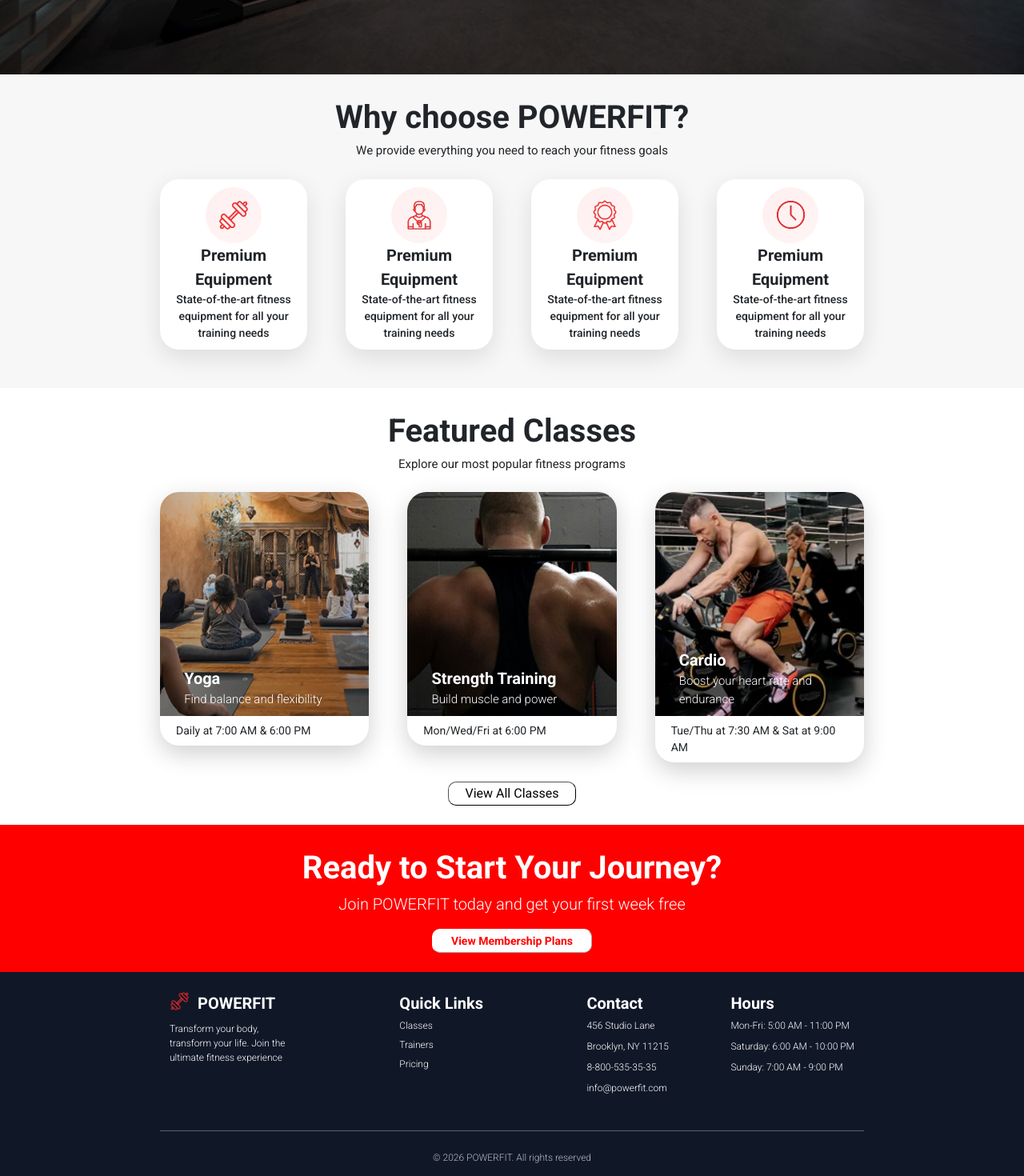
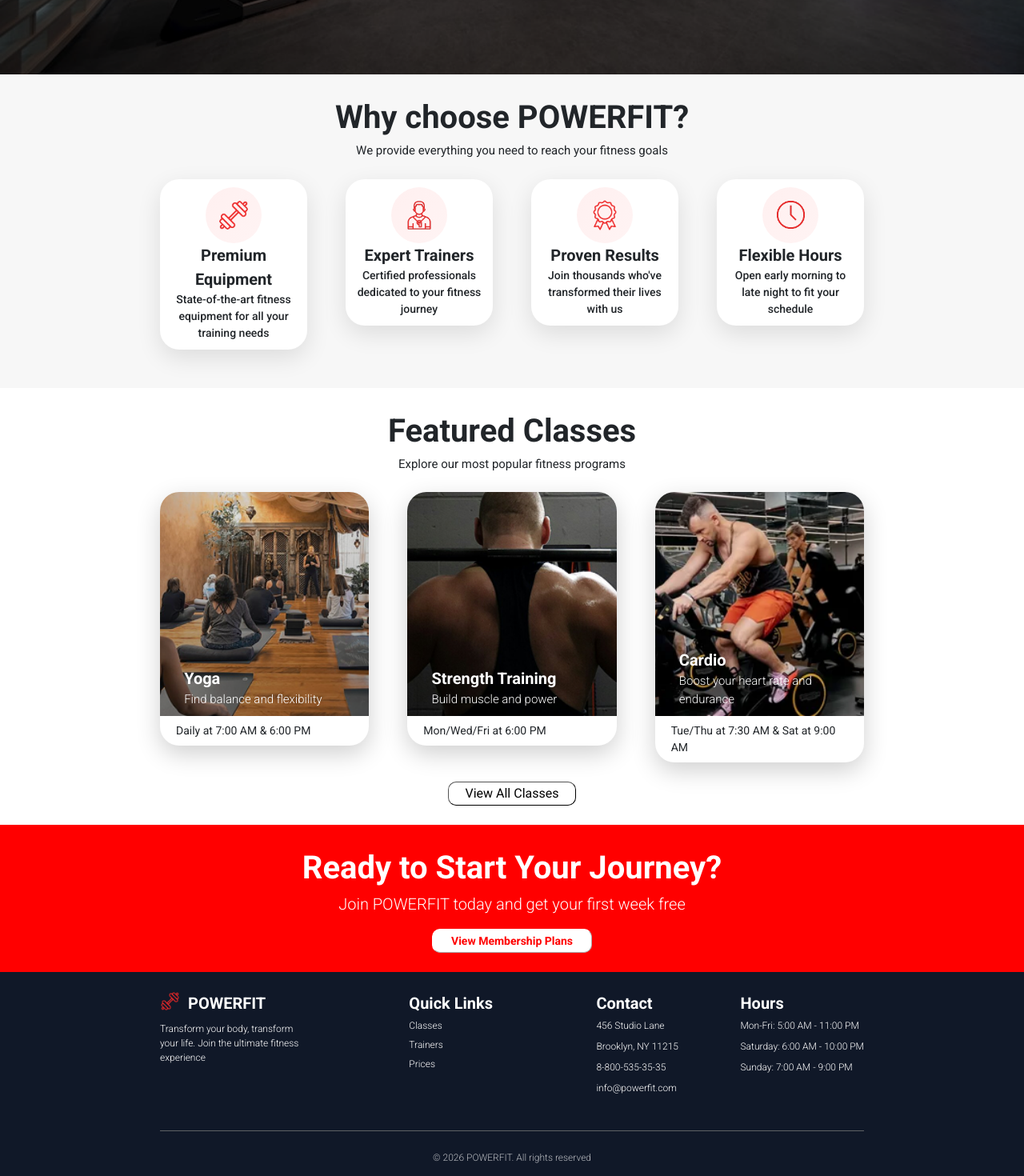
Before and after one commit to MaXonchik07/gym, a React (Create React App) app: page / in a window 1280 px wide. Shown: the part 607-2077 px from the top of the page at 80% size. Built offline with nearby package versions, Linux system fonts and the light colour scheme.

Commit message:
добавил скелеты страниц, логина ещё нет. Добавил роуты на кнопки и ссылки

```diff
--- a/src/App.tsx
+++ b/src/App.tsx
@@ -1,6 +1,10 @@
 import { BrowserRouter, Routes, Route } from "react-router-dom";
 import Layout from "./Layout";
 import Home from "./pages/home";
+import Classes from "./pages/classes";
+import Trainers from "./pages/trainers";
+import Prices from "./pages/prices";
+import Contact from "./pages/contact";
 
 function App(){
     return(
@@ -8,6 +12,10 @@ function App(){
             <Routes>
                 <Route element = {<Layout/>}>
                     <Route path = "/" element = {<Home/>}/>
+                    <Route path = "/classes" element = {<Classes/>}/>
+                    <Route path = "/trainers" element = {<Trainers/>}/>
+                    <Route path = "/prices" element = {<Prices/>}/>
+                    <Route path = "/contact" element = {<Contact/>}/>
                 </Route>
             </Routes>
         </BrowserRouter>
--- a/src/pages-css/home.css
+++ b/src/pages-css/home.css
@@ -296,6 +296,9 @@ a:hover{
     background-size: cover;
     border-color: inherit;
 }
+.logoLink{
+    color: black;
+}
 .lastLogoText{
     color: white;
     padding-left: 10px;
--- /dev/null
+++ b/src/pages/classes.tsx
@@ -0,0 +1,10 @@
+
+function Classes(){
+    return(
+        <>
+
+        </>
+    )
+}
+
+export default Classes
--- /dev/null
+++ b/src/pages/contact.tsx
@@ -0,0 +1,9 @@
+
+function Contact(){
+    return(
+        <>
+        </>
+    )
+}
+
+export default Contact
--- a/src/pages/footer.tsx
+++ b/src/pages/footer.tsx
@@ -1,30 +1,30 @@
-import { Link } from "react-router-dom"
+import { Link } from "react-router-dom";
 
 function Footer(){
     return(
         <>
             <footer className="footerContacts">
                 <div className=" row text-center gap-5 py-4 footMain">
-                    <div className="col">
+                    <div className="col p-0">
                         <div className="text-start d-flex">
                             <div className="logoFoot"></div>
                             <div className="lastLogoText">POWERFIT</div>
                         </div>
                         <div className="logoText text-start pt-2">Transform your body, transform your life. Join the ultimate fitness experience</div>
                     </div>
-                    <div className="col footMiniCont">
+                    <div className="col footMiniCont p-0">
                         <div className="text-start">
                             <div className="footCont">Quick Links</div>
                             <div>
                                 <ul className="list-unstyled">
                                     <li><Link to="/classes" className="liColor">Classes</Link></li>
-                                    <li><Link to="/classes" className="liColor">Trainers</Link></li>
-                                    <li><Link to="/classes" className="liColor">Pricing</Link></li>
+                                    <li><Link to="/trainers" className="liColor">Trainers</Link></li>
+                                    <li><Link to="/prices" className="liColor">Prices</Link></li>
                                 </ul>
                             </div>
                         </div>
                     </div>
-                    <div className="col footMiniCont">
+                    <div className="col footMiniCont p-0">
                         <div className="text-start">
                             <div className="footCont">Contact</div>
                             <div>
@@ -37,7 +37,7 @@ function Footer(){
                             </div>
                         </div>
                     </div>
-                    <div className="col footMiniCont">
+                    <div className="col footMiniCont p-0">
                         <div className="text-start">
                             <div className="footCont">Hours</div>
                             <div>
--- a/src/pages/header.tsx
+++ b/src/pages/header.tsx
@@ -1,4 +1,4 @@
-import { Link } from 'react-router-dom';
+import { Link } from "react-router-dom";
 
 function Header(){
     return (
@@ -8,7 +8,7 @@ function Header(){
                     <div className="logoW">
                         <div className='logo'></div>
                     </div>
-                    <div className='headLogoText'>POWERFIT</div>
+                    <div className='headLogoText'><Link to="/" className='logoLink'>POWERFIT</Link></div>
                 </div>
                 <div className="row m-0 align-items-center nav-contact">
                     <div className="col navMinu">
@@ -18,13 +18,13 @@ function Header(){
                         <Link to="/classes" className='headTxt'>Classes</Link>
                     </div>
                     <div className="col navMinu">
-                        <Link to="/" className='headTxt'>Trainers</Link>
+                        <Link to="/trainers" className='headTxt'>Trainers</Link>
                     </div>
                     <div className="col navMinu">
-                        <Link to="/" className='headTxt'>Prices</Link>
+                        <Link to="/prices" className='headTxt'>Prices</Link>
                     </div>
                     <div className="col navMinu">
-                        <Link to="/" className='headTxt'>Contact</Link>
+                        <Link to="/contact" className='headTxt'>Contact</Link>
                     </div>
                     <div className='col navMinu'>
                         <Link to="/">
--- a/src/pages/home.tsx
+++ b/src/pages/home.tsx
@@ -1,4 +1,4 @@
-import { Link } from "react-router-dom"
+import { Link } from "react-router-dom";
 
 function Home(){
     return(
@@ -9,11 +9,11 @@ function Home(){
                     <div className="miniMainText text-center">Become the best version of yourself</div>
                     <div className="buttonsUnder d-flex justify-content-center pt-4">
                         <div className="px-2">
-                            <Link to="/">
+                            <Link to="/prices">
                                 <button className='butt1 text-center'>Get Started</button>
                             </Link></div>
                         <div className="pl-3">
-                            <Link to="/">
+                            <Link to="/classes">
                                 <button className='butt2 text-center'>View Classes</button>
                             </Link>
                         </div>
@@ -37,22 +37,22 @@ function Home(){
                         <div className="miniTableImageBack">
                             <div className='miniTableImage2'></div>
                         </div>
-                        <div className="miniTableZagolov">Premium Equipment</div>
-                        <div className="miniTableText">State-of-the-art fitness equipment for all your training needs</div>
+                        <div className="miniTableZagolov">Expert Trainers</div>
+                        <div className="miniTableText">Certified professionals dedicated to your fitness journey</div>
                     </div>
                     <div className="col text-center miniTable">
                         <div className="miniTableImageBack">
                             <div className='miniTableImage3'></div>
                         </div>
-                        <div className="miniTableZagolov">Premium Equipment</div>
-                        <div className="miniTableText">State-of-the-art fitness equipment for all your training needs</div>
+                        <div className="miniTableZagolov">Proven Results</div>
+                        <div className="miniTableText">Join thousands who've transformed their lives with us</div>
                     </div>
                     <div className="col text-center miniTable">
                         <div className="miniTableImageBack">
                             <div className='miniTableImage4'></div>
                         </div>
-                        <div className="miniTableZagolov">Premium Equipment</div>
-                        <div className="miniTableText">State-of-the-art fitness equipment for all your training needs</div>
+                        <div className="miniTableZagolov">Flexible Hours</div>
+                        <div className="miniTableText">Open early morning to late night to fit your schedule</div>
                     </div>
                 </div>
             </div>
@@ -91,7 +91,7 @@ function Home(){
                     </div>
                 </div>
                 <div>
-                    <Link to="/">
+                    <Link to="/classes">
                         <button className='butt3 text-center'>View All Classes</button>
                      </Link>
                 </div>
@@ -102,7 +102,7 @@ function Home(){
                     <div className="miniMainText2 text-center">Join POWERFIT today and get your first week free</div>
                     <div className="buttonsUnder d-flex justify-content-center pt-3">
                         <div>
-                            <Link to="/">
+                            <Link to="/prices">
                                 <button className='butt4 text-center'>View Membership Plans</button>
                             </Link>
                         </div>
--- /dev/null
+++ b/src/pages/prices.tsx
@@ -0,0 +1,9 @@
+
+function Prices(){
+    return(
+        <>
+        </>
+    )
+}
+
+export default Prices
--- /dev/null
+++ b/src/pages/trainers.tsx
@@ -0,0 +1,9 @@
+
+function Trainers(){
+    return(
+        <>
+        </>
+    )
+}
+
+export default Trainers
```
